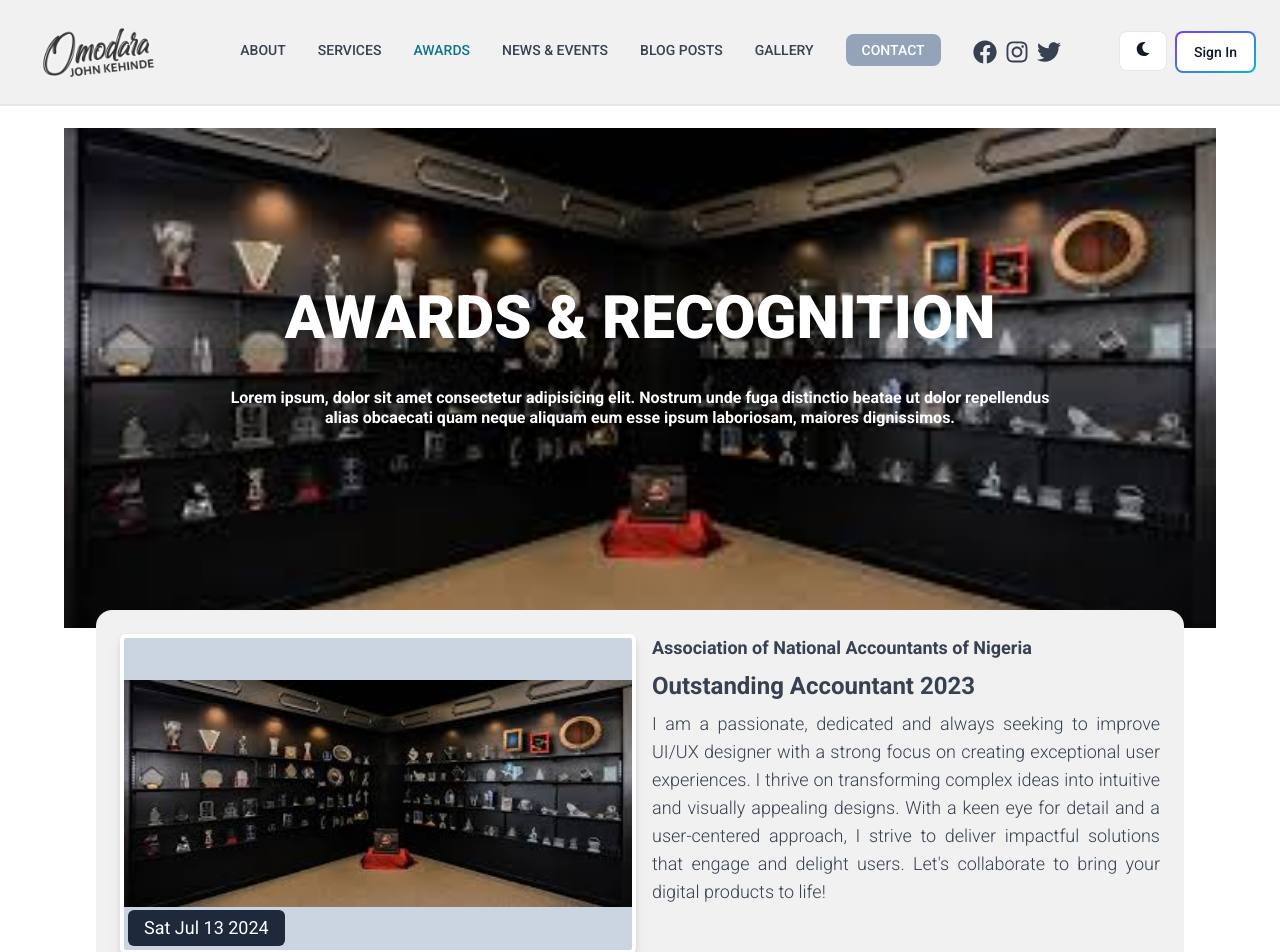
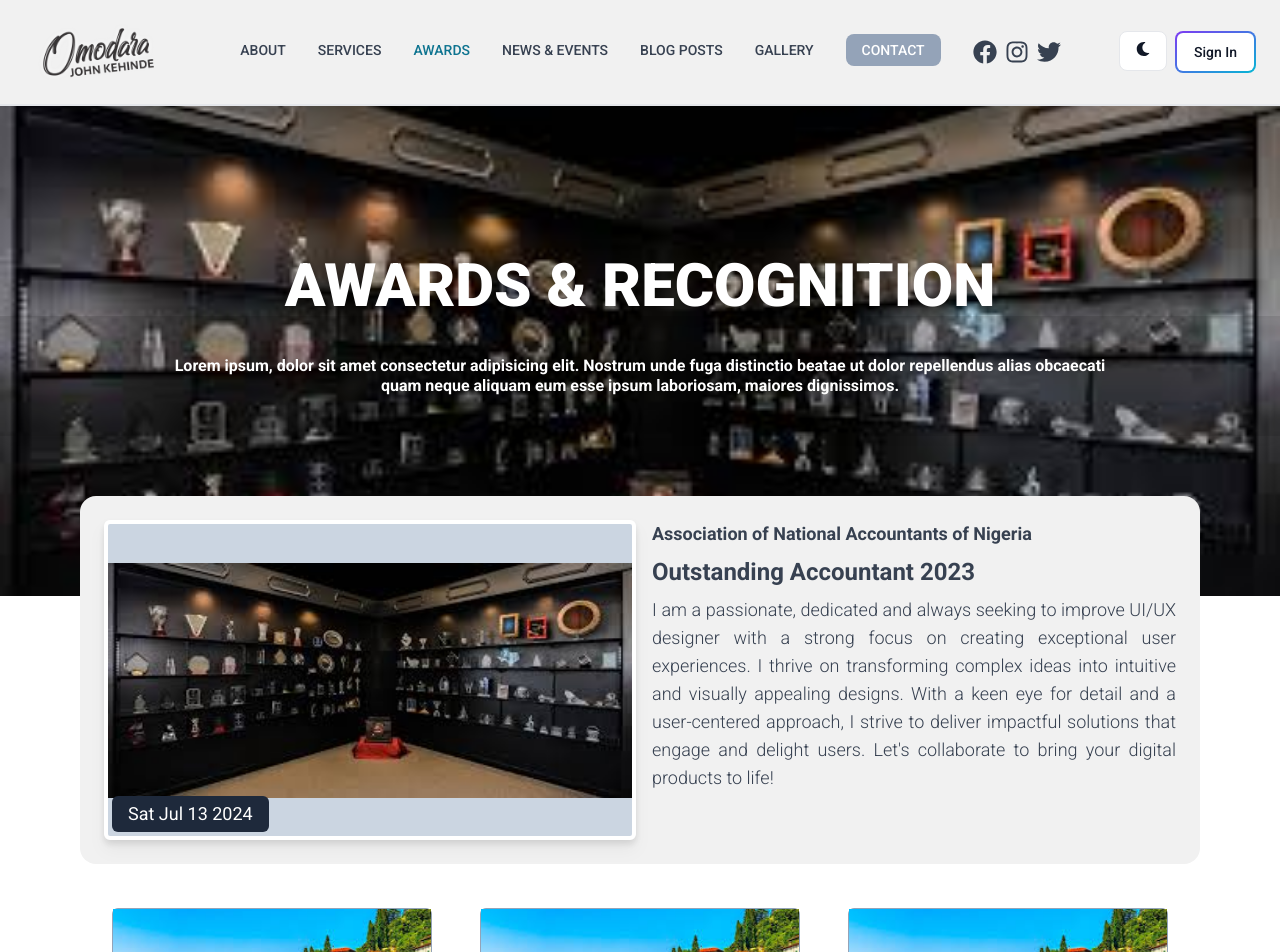
Before and after one commit to Ameneterh/omodara-john, a React (Vite) app in the folder frontend/: page /awards in a window 1280 px wide. Shown: the top 952 px of the page. Built offline with nearby package versions, Linux system fonts and the light colour scheme; no server answers.

Commit message:
changes to mainlayout and award pages

```diff
--- a/frontend/src/layout/MainLayout.jsx
+++ b/frontend/src/layout/MainLayout.jsx
@@ -6,7 +6,7 @@ export default function MainLayout({ children }) {
   return (
     <>
       <HeaderComponent />
-      <main className="min-h-[calc(100vh-120px)] max-w-6xl md:mx-auto pt-16 md:pt-32">
+      <main className="min-h-[calc(100vh-120px)] w-full md:mx-auto pt-16 md:pt-24">
         {children}
       </main>
       {window.location.pathname !== "/" && <FooterComponent />}
--- a/frontend/src/pages/AwardsPage.jsx
+++ b/frontend/src/pages/AwardsPage.jsx
@@ -30,7 +30,7 @@ export default function AwardsPage() {
             </p>
           </div>
         </div>
-        <div className="w-full mt-0 md:mt-[-50px] md:p-8 mb-10">
+        <div className="w-full mt-0 md:mt-[-100px] md:px-20 mb-10">
           <div className="w-full min-h-60 rounded-sm md:rounded-2xl bg-[#f1f1f1] p-2 text-sm md:text-lg text-justify dark:text-slate-950">
             <RecentAward award={string} />
           </div>
```
